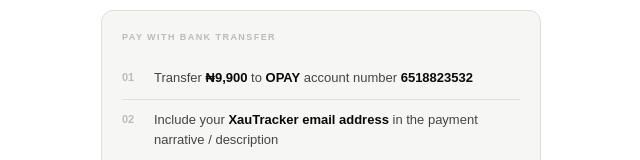
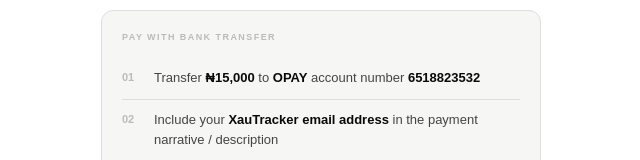
Before and after one commit to ifexxy/MyXAUTracker, a Next.js app: page /subscribe in a window 1280 px wide. Shown: the part 852-1012 px from the top of the page, without its empty margins (319-959 px from the left). Built offline with nearby package versions, Linux system fonts and the light colour scheme; no server answers; the database is empty; sample sign-in values are in the browser's storage.

Commit message:
Update subscription amount to ₦15,000

```diff
--- a/src/app/subscribe/page.tsx
+++ b/src/app/subscribe/page.tsx
@@ -57,7 +57,7 @@ export default function SubscribePage() {
     (window as any).FlutterwaveCheckout({
       public_key: process.env.NEXT_PUBLIC_FLUTTERWAVE_PUBLIC_KEY || '',
       tx_ref: 'xau-' + Date.now() + '-' + (user?.uid || '').slice(0, 8),
-      amount: 9900,
+      amount: 15000,
       currency: 'NGN',
       payment_options: 'card,banktransfer,ussd',
       customer: {
@@ -66,7 +66,7 @@ export default function SubscribePage() {
       },
       customizations: {
         title: 'XauTracker',
-        description: 'Monthly Access — ₦9,900',
+        description: 'Monthly Access — ₦15000',
         logo: 'https://miseducatemen.wordpress.com/wp-content/uploads/2026/05/xautracker-favicon.png',
       },
       callback: async (response: any) => {
@@ -204,7 +204,7 @@ export default function SubscribePage() {
           <div className="transfer-step" style={{ display: 'flex', gap: 12, padding: '10px 0', borderBottom: '1px solid var(--border)', alignItems: 'flex-start', transition: 'border-color 0.22s' }}>
             <div className="transfer-num" style={{ fontSize: 11, fontWeight: 700, color: 'var(--ink-4)', width: 20, flexShrink: 0, paddingTop: 1, transition: 'color 0.22s' }}>01</div>
             <div className="transfer-text" style={{ fontSize: 13, color: 'var(--ink-2)', lineHeight: 1.55, transition: 'color 0.22s' }}>
-              Transfer <strong style={{ color: 'var(--ink)' }}>₦9,900</strong> to <strong style={{ color: 'var(--ink)' }}>OPAY</strong> account number <strong style={{ color: 'var(--ink)' }}>6518823532</strong>
+              Transfer <strong style={{ color: 'var(--ink)' }}>₦15,000</strong> to <strong style={{ color: 'var(--ink)' }}>OPAY</strong> account number <strong style={{ color: 'var(--ink)' }}>6518823532</strong>
             </div>
           </div>
           <div className="transfer-step" style={{ display: 'flex', gap: 12, padding: '10px 0', borderBottom: '1px solid var(--border)', alignItems: 'flex-start', transition: 'border-color 0.22s' }}>
```
